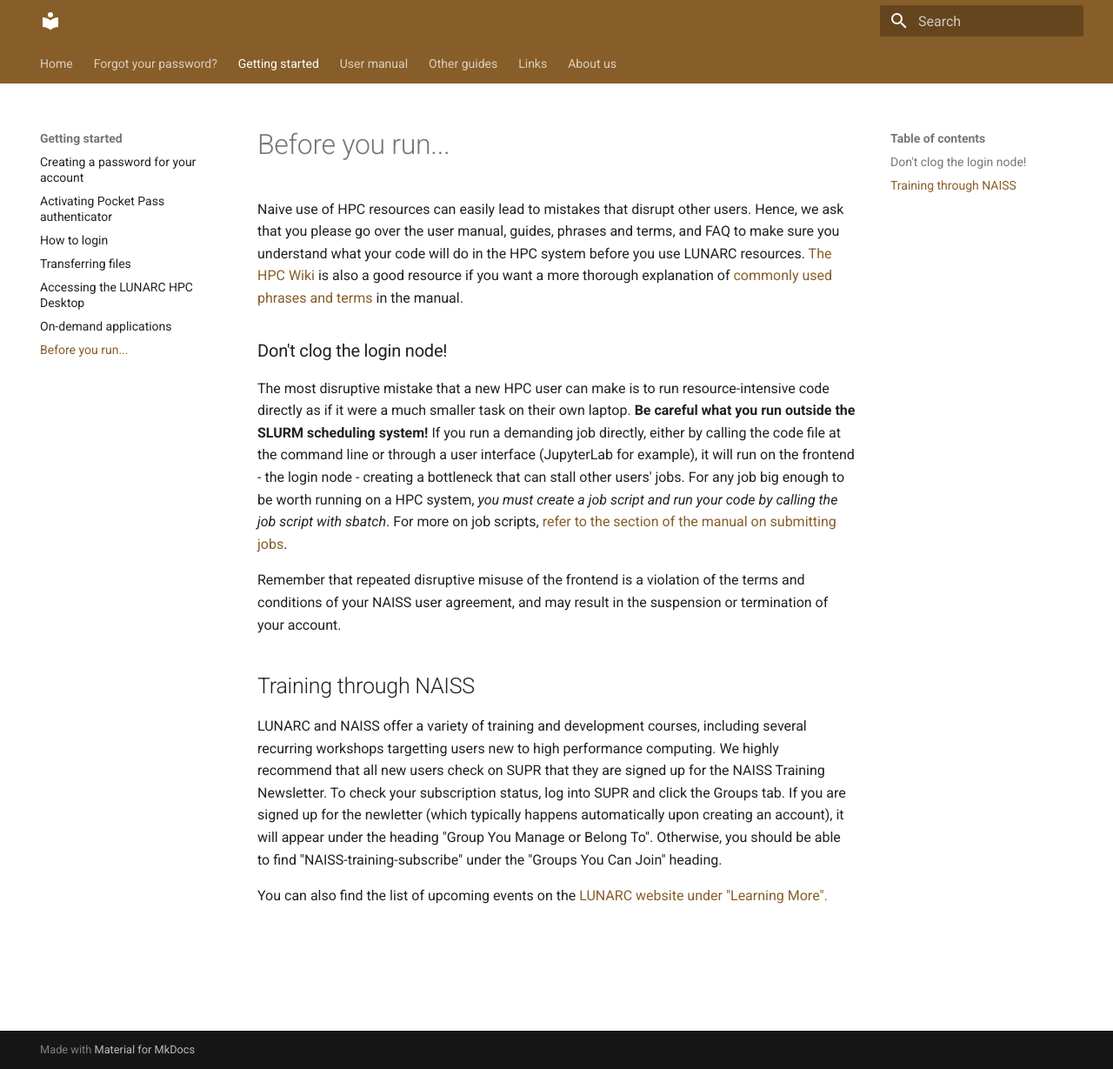
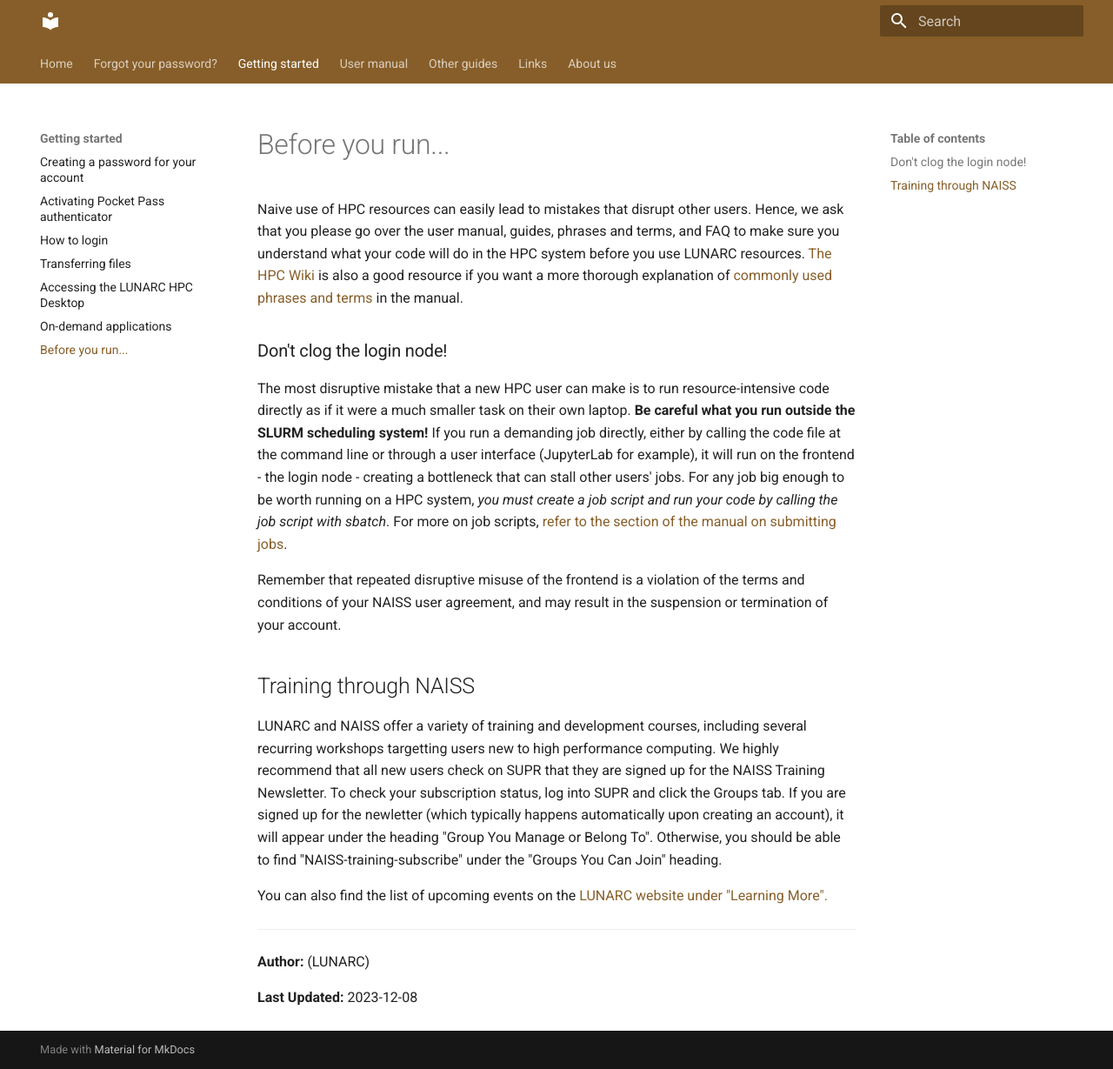
Before and after one commit to lunarc/lunarc_docs, an MkDocs documentation site: the page built from docs/getting_started/prelaunch_considerations.md, in a window 1280 px wide and 1229 px high. Shown: the whole window at 87% size. Built offline with MkDocs 1.6.1 and Material for MkDocs 9.7.7, drawn with Linux system fonts in a browser that asks for light colours; comment, search, counter and statistics services are not loaded.

Commit message:
Update prelaunch_considerations.md

```diff
--- a/docs/getting_started/prelaunch_considerations.md
+++ b/docs/getting_started/prelaunch_considerations.md
@@ -10,3 +10,11 @@
 LUNARC and NAISS offer a variety of training and development courses, including several recurring workshops targetting users new to high performance computing. We highly recommend that all new users check on SUPR that they are signed up for the NAISS Training Newsletter. To check your subscription status, log into SUPR and click the Groups tab. If you are signed up for the newletter (which typically happens automatically upon creating an account), it will appear under the heading "Group You Manage or Belong To". Otherwise, you should be able to find "NAISS-training-subscribe" under the "Groups You Can Join" heading.
 
 You can also find the list of upcoming events on the [LUNARC website under "Learning More".](https://www.lunarc.lu.se/learning-more/training-courses/)
+
+---
+
+**Author:**
+(LUNARC)
+
+**Last Updated:**
+2023-12-08
```
